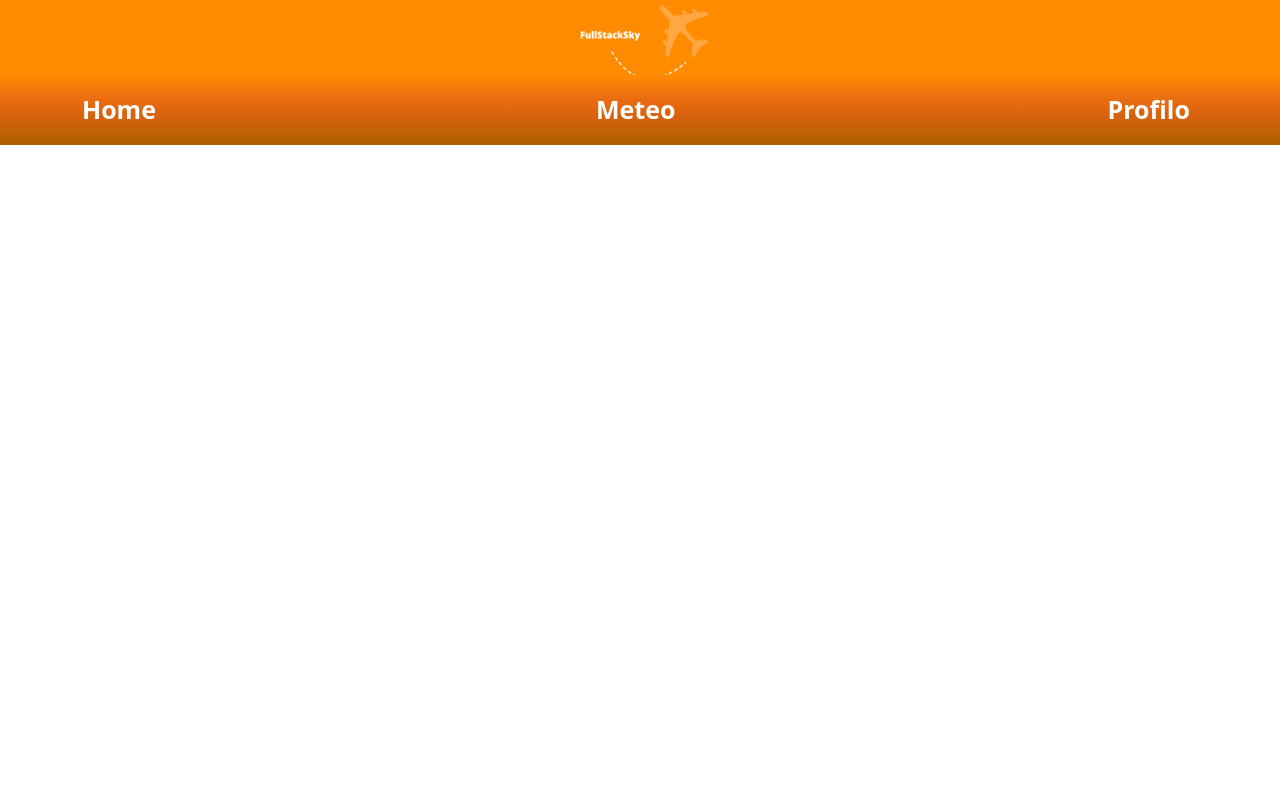
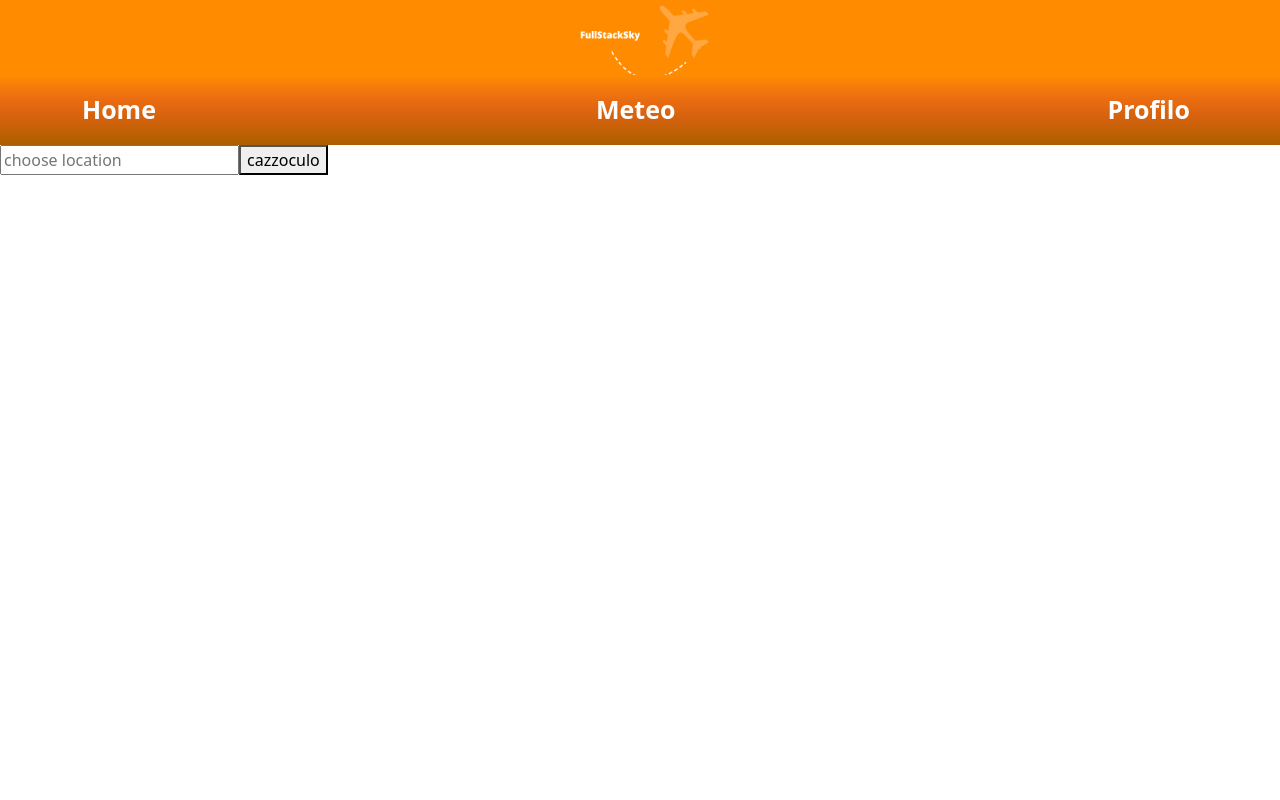
Before and after one commit to simoneschioppo98/capstone, a React (Create React App) app in the folder fe/fproject/: page /meteo in a window 1280 px wide. Shown: the top 800 px of the page. Built offline with nearby package versions, Linux system fonts and the light colour scheme.

Commit message:
update meteo page

```diff
--- a/fe/fproject/src/components/WeatherContainer/meteoContainer.js
+++ b/fe/fproject/src/components/WeatherContainer/meteoContainer.js
@@ -1,12 +1,39 @@
-import React from "react";
+import React, { useState } from "react";
 import './weatherContainer.css'
+import axios from "axios";
 
-function MeteoContainer(){
-    return(
-        <div className="meteo-container">
+function MeteoContainer() {
+  const [cityName, setCityName] = useState('');
+  const [weatherData, setWeatherData] = useState(null);
+
+  const getMeteoInfo = () => {
+    axios.get(`http://api.openweathermap.org/geo/1.0/direct?q=${cityName}&limit=5&appid=0a9433c5f8afc8a2e802c91678a55eb8`)
+      .then(response => {
+        console.log(response.data);
+        setWeatherData(response.data);
+      })
+      .catch(error => {
+        console.error(error);
+      });
+  }
+
+  return (
+    <div className="meteo-container">
+      <input
+        type='text'
+        placeholder="choose location"
+        value={cityName}
+        onChange={e => setCityName(e.target.value)}
+      />
+      <button onClick={getMeteoInfo}>cazzoculo</button>
+
+      {weatherData && (
+        <div>
 
         </div>
-    )
+      )}
+    </div>
+  );
 }
 
 export default MeteoContainer;
--- a/fe/fproject/src/components/flightContainer/flContainer.js
+++ b/fe/fproject/src/components/flightContainer/flContainer.js
@@ -1,6 +1,7 @@
 import React, { useState } from 'react';
 import './flight.css';
 import FlightInfo from '../flightInfo.js/flightInfoContainer';
+import axios from 'axios'; // Importa Axios
 
 function FlightSearch() {
   const [carrier, setCarrier] = useState('');
@@ -9,7 +10,6 @@ function FlightSearch() {
   const [flightData, setFlightData] = useState(null);
 
   const getFlightInfo = () => {
-    // Controlla che tutti i campi siano compilati
     if (!carrier || !flightNumber || !date) {
       alert('Compila tutti i campi prima di effettuare la ricerca.');
       return;
@@ -19,22 +19,14 @@ function FlightSearch() {
     formattedDate = formattedDate.replace("-", "/");
     console.log(formattedDate);
 
-    fetch(`https://cors-anywhere.herokuapp.com/https://api.flightstats.com/flex/flightstatus/rest/v2/json/flight/status/${carrier}/${flightNumber}/arr/${formattedDate}?appId=5a041ee5&appKey=642da6f80725f2a9b647e91775784030&utc=false`, {
-      method: "GET",
-    })
-    .then(response => {
-      if (!response.ok) {
-        throw new Error('Errore nella richiesta');
-      }
-      return response.json();
-    })
-    .then(data => {
-      console.log(data);
-      setFlightData(data);
-    })
-    .catch(error => {
-      console.error(error);
-    });
+    axios.get(`https://cors-anywhere.herokuapp.com/https://api.flightstats.com/flex/flightstatus/rest/v2/json/flight/status/${carrier}/${flightNumber}/arr/${formattedDate}?appId=5a041ee5&appKey=642da6f80725f2a9b647e91775784030&utc=false`)
+      .then(response => {
+        console.log(response.data);
+        setFlightData(response.data);
+      })
+      .catch(error => {
+        console.error(error);
+      });
   };
 
   return (
@@ -65,7 +57,7 @@ function FlightSearch() {
 
       {flightData && (
         <div className='response-div'>
-          <FlightInfo data= {flightData}/>
+          <FlightInfo data={flightData} />
         </div>
       )}
     </div>
--- a/fe/fproject/src/components/flightContainer/flight.css
+++ b/fe/fproject/src/components/flightContainer/flight.css
@@ -35,6 +35,10 @@
  }
 .field{
   margin-right: 10px;
+}
+
+.field::placeholder{
+  color: black;
 }
 
 
```
